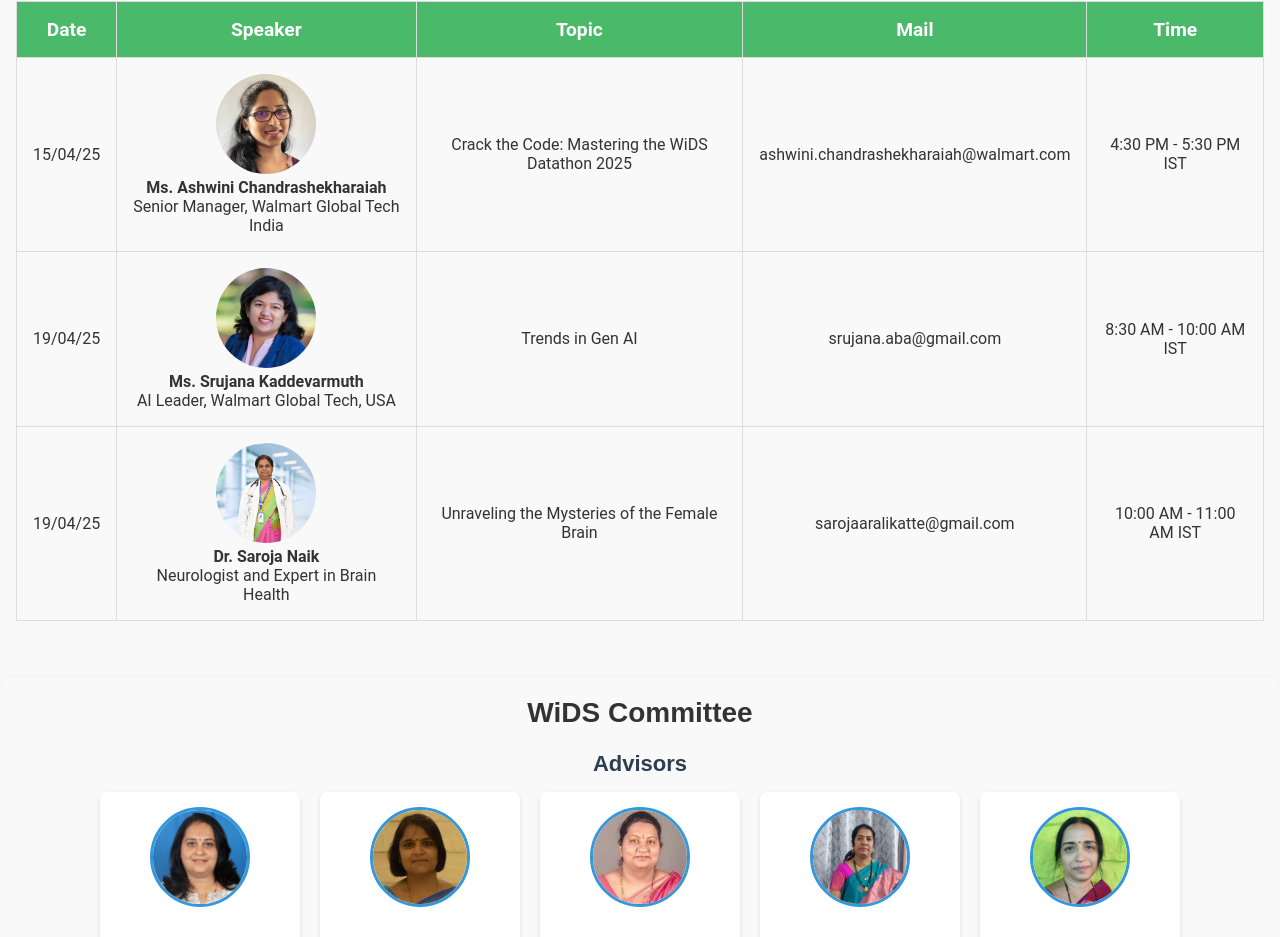
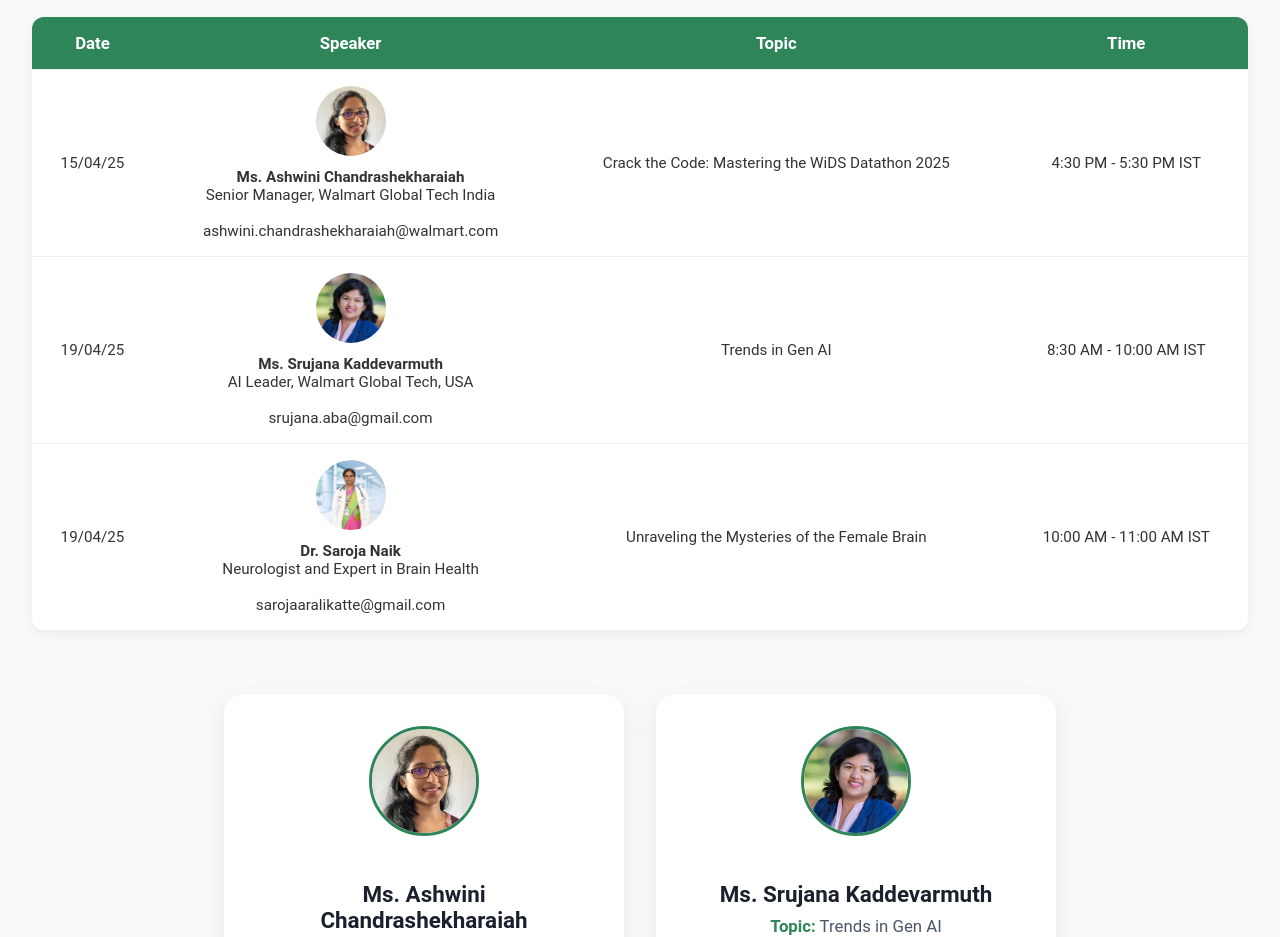
Before and after one commit to savalagikadappa/wids-2025, a React (Vite) app: page / in a window 1280 px wide. Shown: the part 1429-2366 px from the top of the page. Built offline with nearby package versions, Linux system fonts and the light colour scheme.

Commit message:
updated changes

```diff
--- a/src/components/Committee.jsx
+++ b/src/components/Committee.jsx
@@ -12,12 +12,6 @@ const Committee = () => {
                     <p className="title">Advisors</p>
                     <div className="memberGroup">
                         <div className="member">
-                            <img src="/hod-vijayalakshmi-1.jpg" alt="Dr. Vijayalakshmi M" className="memberImage" />
-                            <p className="name">Dr. Vijayalakshmi M</p>
-                            <p className="designation">HoD, Dept of CSE</p>
-                        </div>
-
-                        <div className="member">
                             <img src="/advisor-uma.jpg" alt="Dr. Uma Mudenagudi" className="memberImage" />
                             <p className="name">Dr. Uma Mudenagudi</p>
                             <p className="designation">Dean R&D</p>
@@ -26,8 +20,22 @@ const Committee = () => {
                         <div className="member">
                             <img src="/ambassador-meena.jpg" alt="Dr. Meena S. M" className="memberImage" />
                             <p className="name">Dr. Meena S. M</p>
-                            <p className="designation"> Faculty, Dept of CSE AI</p>
+                            <p className="designation"> Dean, FSC</p>
                         </div>
+
+                        <div className="member">
+                            <img src="/hod-vijayalakshmi-1.jpg" alt="Dr. Vijayalakshmi M" className="memberImage" />
+                            <p className="name">Dr. Vijayalakshmi M</p>
+                            <p className="designation">HoD, Dept of CSE</p>
+                        </div>
+
+
+                        <div className="member">
+                            <img src="/narayan.jpg" alt="Mr. Narayan D G" className="memberImage" />
+                            <p className="name">Dr. Narayan D G</p>
+                            <p className="designation"> HoD, Dept of CSE-AI</p>
+                        </div>
+
 
                         <div className="member">
                             <img src="/co-ambassador-sujatha.jpg" alt="Dr. Sujatha C" className="memberImage" />
@@ -43,15 +51,11 @@ const Committee = () => {
 
                         <div className="member">
                             <img src="/nehamadam.jpeg" alt="Mrs Neha T" className="memberImage" />
-                            <p className="name">Mrs. Neha T</p>
-                            <p className="designation"> Professor, Dept of CSE</p>
+                            <p className="name">Prof. Neha Tarannum</p>
+                            <p className="designation"> Faculty, Dept of CSE</p>
                         </div>
 
-                        <div className="member">
-                            <img src="/narayan.jpg" alt="Mr. Narayan D G" className="memberImage" />
-                            <p className="name">Dr. Narayan D G</p>
-                            <p className="designation"> Faculty, Dept of CSE</p>
-                        </div>
+
                     </div>
                 </div>
             </div>
--- a/src/components/Hero.jsx
+++ b/src/components/Hero.jsx
@@ -9,7 +9,7 @@ function Hero() {
         (Online Mode)<br />
         April 15 & 19, 2025
       </p>
-      <a href="https://docs.google.com/forms/d/e/1FAIpQLSfG5CErgkRoJu0mrjNr5R7pMwtvplOj3hIaKyfLpT6D7rnAuA/viewform?usp=sharing" target="_blank" rel="noopener noreferrer">
+      <a href="https://forms.gle/bAkHPePPZY16K2fV7" target="_blank" rel="noopener noreferrer">
         <button>Register Now</button>
       </a>
     </div>
--- a/src/components/Speakers.jsx
+++ b/src/components/Speakers.jsx
@@ -1,89 +1,86 @@
 import React from 'react';
+import '../styles/Speakers.css';
+
+const speakerData = [
+  {
+    id: 1,
+    name: "Ms. Ashwini Chandrashekharaiah",
+    image: "/ashwini-speaker2.png",
+    title: "Senior Manager, Walmart Global Tech India",
+    email: "ashwini.chandrashekharaiah@walmart.com",
+    topic: "Crack the Code: Mastering the WiDS Datathon 2025",
+    date: "15/04/25",
+    displayDate: "15th April 2025",
+    time: "4:30 PM - 5:30 PM IST",
+  },
+  {
+    id: 2,
+    name: "Ms. Srujana Kaddevarmuth",
+    image: "/srujana-speaker1.png",
+    title: "AI Leader, Walmart Global Tech, USA",
+    email: "srujana.aba@gmail.com",
+    topic: "Trends in Gen AI",
+    date: "19/04/25",
+    displayDate: "19th April 2025",
+    time: "8:30 AM - 10:00 AM IST",
+  },
+  {
+    id: 3,
+    name: "Dr. Saroja Naik",
+    image: "/saroja-speaker.png",
+    title: "Neurologist and Expert in Brain Health",
+    email: "sarojaaralikatte@gmail.com",
+    topic: "Unraveling the Mysteries of the Female Brain",
+    date: "19/04/25",
+    displayDate: "19th April 2025",
+    time: "10:00 AM - 11:00 AM IST",
+  },
+];
 
 function Speakers() {
   return (
-    <div className="speakers-table-container">
-
-      {/* Table - Visible for large screens */}
+    <div className="speakers-container">
+      {/* Table View */}
       <table className="speakers-table">
         <thead>
           <tr>
             <th>Date</th>
             <th>Speaker</th>
             <th>Topic</th>
-            <th>Mail</th>
             <th>Time</th>
           </tr>
         </thead>
         <tbody>
-          <tr>
-            <td>15/04/25</td>
-            <td>
-              <img src="/ashwini-speaker2.png" alt="Ashwini Chandrashekharaiah" /><br />
-              <strong>Ms. Ashwini Chandrashekharaiah</strong><br />
-              Senior Manager, Walmart Global Tech India
-            </td>
-            <td>Crack the Code: Mastering the WiDS Datathon 2025</td>
-            <td>ashwini.chandrashekharaiah@walmart.com</td>
-            <td>4:30 PM - 5:30 PM IST</td>
-          </tr>
-
-          <tr>
-            <td>19/04/25</td>
-            <td>
-              <img src="/srujana-speaker1.png" alt="Srujana Kaddevarmuth" /><br />
-              <strong>Ms. Srujana Kaddevarmuth</strong><br />
-              AI Leader, Walmart Global Tech, USA
-            </td>
-            <td>Trends in Gen AI</td>
-            <td>srujana.aba@gmail.com</td>
-            <td>8:30 AM - 10:00 AM IST</td>
-          </tr>
-
-          <tr>
-            <td>19/04/25</td>
-            <td>
-              <img src="/saroja-speaker.png" alt="Dr. Saroja Naik" /><br />
-              <strong>Dr. Saroja Naik</strong><br />
-              Neurologist and Expert in Brain Health
-            </td>
-            <td>Unraveling the Mysteries of the Female Brain</td>
-            <td>sarojaaralikatte@gmail.com</td>
-            <td>10:00 AM - 11:00 AM IST</td>
-          </tr>
+          {speakerData.map((s) => (
+            <tr key={s.id}>
+              <td>{s.date}</td>
+              <td>
+                <img src={s.image} alt={s.name} />
+                <br />
+                <strong>{s.name}</strong><br />
+                {s.title} <br /><br />
+                {s.email}
+              </td>
+              <td>{s.topic}</td>
+              <td>{s.time}</td>
+            </tr>
+          ))}
         </tbody>
       </table>
 
-      {/* Cards - Visible only below 900px */}
+      {/* Card View */}
       <div className="speaker-cards">
-        <div className="speaker-card">
-          <img src="/ashwini-speaker2.png" alt="Ashwini Chandrashekharaiah" />
-          <h3>Ms. Ashwini Chandrashekharaiah</h3>
-          <p><strong>Topic:</strong> Crack the Code: Mastering the WiDS Datathon 2025</p>
-          <p><strong>Mail:</strong> ashwini.chandrashekharaiah@walmart.com</p>
-          <p><strong>Date:</strong> 15/04/25</p>
-          <p><strong>Time:</strong> 4:30 PM - 5:30 PM IST</p>
-        </div>
-
-        <div className="speaker-card">
-          <img src="/srujana-speaker1.png" alt="Srujana Kaddevarmuth" />
-          <h3>Ms. Srujana Kaddevarmuth</h3>
-          <p><strong>Topic:</strong> Trends in Gen AI</p>
-          <p><strong>Mail:</strong> srujana.aba@gmail.com</p>
-          <p><strong>Date:</strong> 19/04/25</p>
-          <p><strong>Time:</strong> 8:30 AM - 10:00 AM IST</p>
-        </div>
-
-        <div className="speaker-card">
-          <img src="/saroja-speaker.png" alt="Dr. Saroja Naik" />
-          <h3>Dr. Saroja Naik</h3>
-          <p><strong>Topic:</strong> Unraveling the Mysteries of the Female Brain</p>
-          <p><strong>Mail:</strong> sarojaaralikatte@gmail.com</p>
-          <p><strong>Date:</strong> 19/04/25</p>
-          <p><strong>Time:</strong> 10:00 AM - 11:00 AM IST</p>
-        </div>
+        {speakerData.map((s) => (
+          <div className="speaker-card" key={s.id}>
+            <img src={s.image} alt={s.name} />
+            <h3>{s.name}</h3>
+            <p><strong>Topic:</strong> {s.topic}</p>
+            <p><strong>Email-Id:</strong> {s.email}</p>
+            <p><strong>Date:</strong> {s.displayDate}</p>
+            <p><strong>Time:</strong> {s.time}</p>
+          </div>
+        ))}
       </div>
-
     </div>
   );
 }
--- /dev/null
+++ b/src/styles/Speakers.css
@@ -0,0 +1,129 @@
+/* ---------- Layout ---------- */
+.speakers-container {
+    display: block;
+    grid-template-columns: 1fr 1fr;
+    gap: 2rem;
+    padding: 2rem;
+}
+
+/* ---------- Table Styles ---------- */
+.speakers-table {
+    width: 100%;
+    border-collapse: collapse;
+    background-color: #fff;
+    border-radius: 12px;
+    overflow: hidden;
+    box-shadow: 0 4px 12px rgba(0, 0, 0, 0.06);
+}
+
+.speakers-table th,
+.speakers-table td {
+    padding: 1rem 1.2rem;
+    border-bottom: 1px solid #eee;
+    text-align: center;
+    font-size: 0.95rem;
+}
+
+.speakers-table th {
+    background-color: #2f855a;
+    color: white;
+    font-size: 1.05rem;
+}
+
+.speakers-table tr:last-child td {
+    border-bottom: none;
+}
+
+.speakers-table img {
+    width: 70px;
+    height: 70px;
+    border-radius: 50%;
+    object-fit: cover;
+    margin-bottom: 0.5rem;
+}
+
+/* ---------- Individual Card (Cool and Centered) ---------- */
+.speaker-cards {
+    display: flex;
+    flex-wrap: wrap;
+    justify-content: center;
+    gap: 2rem;
+    margin-top: 4rem;
+}
+
+.speaker-card {
+    background: #ffffff;
+    border-radius: 20px;
+    padding: 2rem;
+    border: none;
+    box-shadow: 0 8px 24px rgba(0, 0, 0, 0.08);
+    max-width: 400px;
+    width: 100%;
+    text-align: center;
+    transition: transform 0.3s ease, box-shadow 0.3s ease;
+}
+
+.speaker-card:hover {
+    transform: translateY(-6px);
+    box-shadow: 0 12px 28px rgba(0, 0, 0, 0.12);
+}
+
+.speaker-card img {
+    width: 110px;
+    height: 110px;
+    border-radius: 50%;
+    object-fit: cover;
+    margin-bottom: 1.2rem;
+    border: 3px solid #2f855a;
+}
+
+.speaker-card h3 {
+    margin-bottom: 0.5rem;
+    font-size: 1.4rem;
+    font-weight: 600;
+    color: #1a202c;
+}
+
+.speaker-card p {
+    margin: 0.5rem 0;
+    font-size: 1.05rem;
+    color: #4a5568;
+    line-height: 1.4;
+    word-wrap: break-word;
+    overflow-wrap: break-word;
+    word-break: break-all;
+}
+
+.speaker-card strong {
+    color: #2f855a;
+    font-weight: 600;
+}
+
+/* ---------- Responsive ---------- */
+@media (max-width: 900px) {
+    .speakers-container {
+        grid-template-columns: 1fr;
+    }
+
+    .speakers-table {
+        display: none;
+    }
+
+    .speaker-card {
+        flex: 1 1 100%;
+    }
+
+    .speaker-cards {
+        justify-content: center;
+    }
+
+    .speaker-cards {
+        justify-content: center;
+    }
+
+    .speaker-card {
+        /* max-width: 100%; */
+        padding: 1.5rem;
+    }
+
+}
--- a/src/styles/styles.css
+++ b/src/styles/styles.css
@@ -160,97 +160,9 @@ nav ul li a:hover::after {
     transform: rotate(-45deg) translate(5px, -5px);
 }
 
-.speakers-table-container {
-    width: 100%;
-    padding: 1rem;
-    overflow-x: auto;
-}
 
-/* Table for large screens */
-.speakers-table {
-    width: 100%;
-    border-collapse: collapse;
-    min-width: 600px;
-}
 
-.speakers-table th,
-.speakers-table td {
-    border: 1px solid #ddd;
-    padding: 1rem;
-    text-align: center;
-}
 
-.speakers-table th {
-    background-color: #4ab969;
-    color: white;
-    font-size: 1.2rem;
-}
-
-.speakers-table td {
-    font-size: 1rem;
-}
-
-/* Speaker Images */
-.speakers-table img {
-    width: 100px;
-    height: 100px;
-    border-radius: 50%;
-    object-fit: cover;
-}
-
-/* Hide Cards by Default */
-.speaker-cards {
-    display: none;
-}
-
-/* 🔹 BELOW 900px → HIDE TABLE, SHOW CARDS */
-@media (max-width: 900px) {
-    .speakers-table {
-        display: none;
-    }
-
-    .speaker-cards {
-        display: flex;
-        flex-direction: column;
-        align-items: center;
-        gap: 1.5rem;
-    }
-
-    .speaker-card {
-        background: #f9f9f9;
-        border: 1px solid #ddd;
-        border-radius: 12px;
-        padding: 1.5rem;
-        width: 90%;
-        max-width: 400px;
-        text-align: center;
-        box-shadow: 0 4px 6px rgba(0, 0, 0, 0.1);
-    }
-
-    .speaker-card img {
-        width: 120px;
-        height: 120px;
-        border-radius: 50%;
-        object-fit: cover;
-        margin-bottom: 1rem;
-    }
-
-    .speaker-card h3 {
-        font-size: 1.4rem;
-        margin-bottom: 0.5rem;
-        color: #2c3e50;
-    }
-
-    .speaker-card p {
-        font-size: 1rem;
-        color: #444;
-        margin-bottom: 0.5rem;
-    }
-
-    .speaker-card strong {
-        color: #1b5e20;
-    }
-}
 
 
 /* Hero section */
@@ -261,6 +173,9 @@ nav ul li a:hover::after {
     color: white;
     animation: gradientBG 6s infinite alternate;
 }
+
+
+
 
 @keyframes gradientBG {
     0% {
@@ -647,7 +562,7 @@ footer {
     }
 
     .logo img {
-        height:90px;
+        height: 90px;
         width: 200px;
     }
 
```
Also changed, not shown: src/components/Description.jsx (+4 -4 lines).
